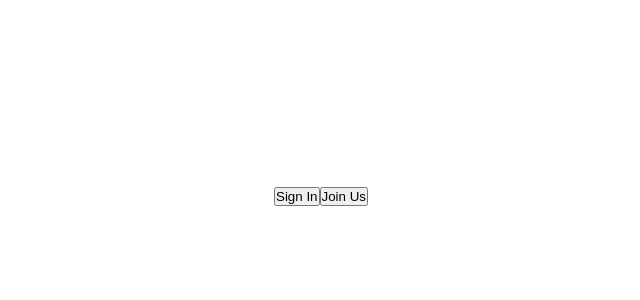
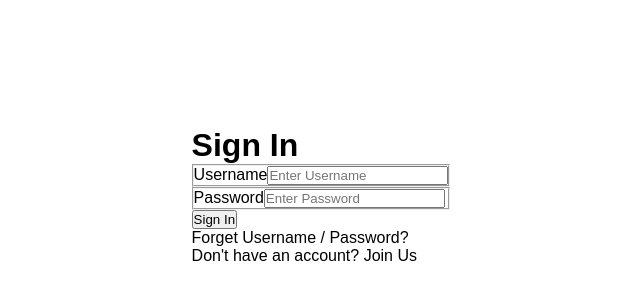
Before and after one commit to pichborithk/strangers-things-tailwind, a React (Vite) app: page /signin in a window 1280 px wide. Shown: the part 204-504 px from the top of the page, without its empty margins (319-959 px from the left). Built offline with nearby package versions, Linux system fonts and the light colour scheme; no server answers.

Commit message:
build structure for signin component

```diff
--- a/src/api/auth.ts
+++ b/src/api/auth.ts
@@ -7,13 +7,10 @@ type RegisterUserArgs = {
   password: string;
 };
 
-type ReturnFetch = {
+type TokenFetch = {
   error: Error | null;
+  data: { token: string; message: string } | null;
 };
-
-type LoginFetch = {
-  data: { token: string; message: string } | null;
-} & ReturnFetch;
 
 type Error = {
   name: string;
@@ -23,7 +20,7 @@ type Error = {
 export async function registerUser({
   username,
   password,
-}: RegisterUserArgs): Promise<LoginFetch | void> {
+}: RegisterUserArgs): Promise<TokenFetch | void> {
   try {
     const response = await fetch(`${BASE_URL}/users/register`, {
       method: 'POST',
--- a/src/components/SignIn.tsx
+++ b/src/components/SignIn.tsx
@@ -1,14 +1,48 @@
+import { useState } from 'react';
 import { Link } from 'react-router-dom';
 
 const SignIn = () => {
+  const [username, setUsername] = useState('');
+  const [password, setPassword] = useState('');
+  const [failMessage, setFailMessage] = useState('');
+
   return (
-    <div>
-      <button>
-        <Link to='/home'>Sign In</Link>
-      </button>
-      <button>
-        <Link to='/register'>Join Us</Link>
-      </button>
+    <div className='signin'>
+      <form action=''>
+        <h1>Sign In</h1>
+        <fieldset>
+          <label htmlFor='username'>Username</label>
+          <input
+            type='text'
+            name='username'
+            placeholder='Enter Username'
+            value={username}
+            onChange={(event) => setUsername(event.target.value)}
+          />
+        </fieldset>
+        <fieldset>
+          <label htmlFor='password'>Password</label>
+          <input
+            type='text'
+            name='password'
+            placeholder='Enter Password'
+            value={password}
+            onChange={(event) => setPassword(event.target.value)}
+          />
+        </fieldset>
+        <div>
+          <button>
+            <Link to='/home'>Sign In</Link>
+          </button>
+          <p>
+            Forget <a>Username / Password</a>?
+          </p>
+          <p>
+            Don't have an account? <Link to='/register'>Join Us</Link>
+          </p>
+        </div>
+        <span>{failMessage}</span>
+      </form>
     </div>
   );
 };
```
